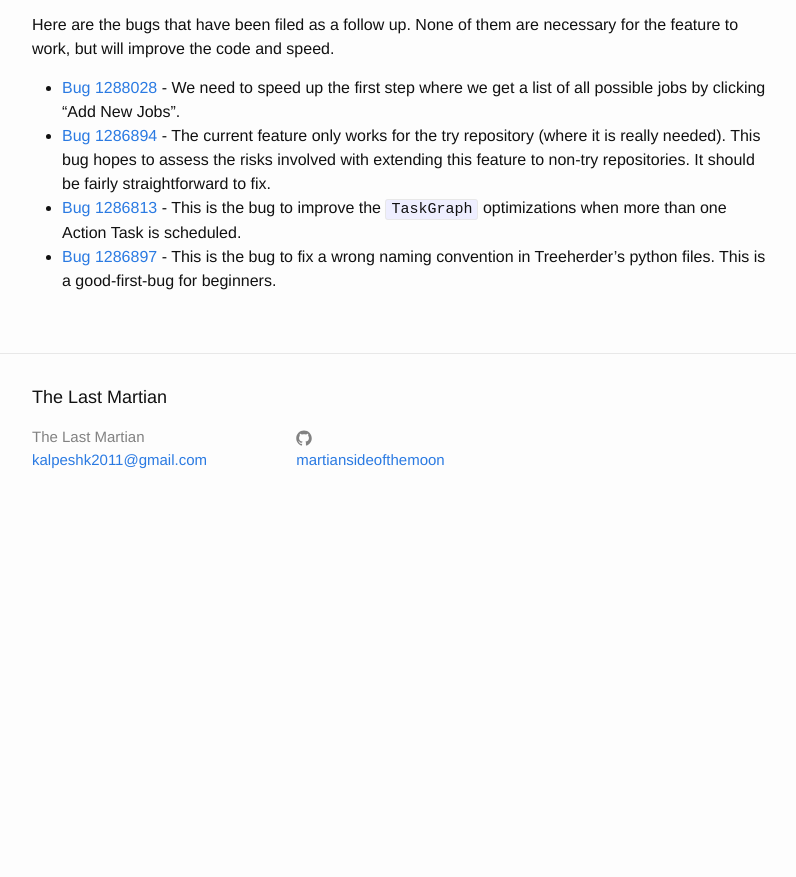
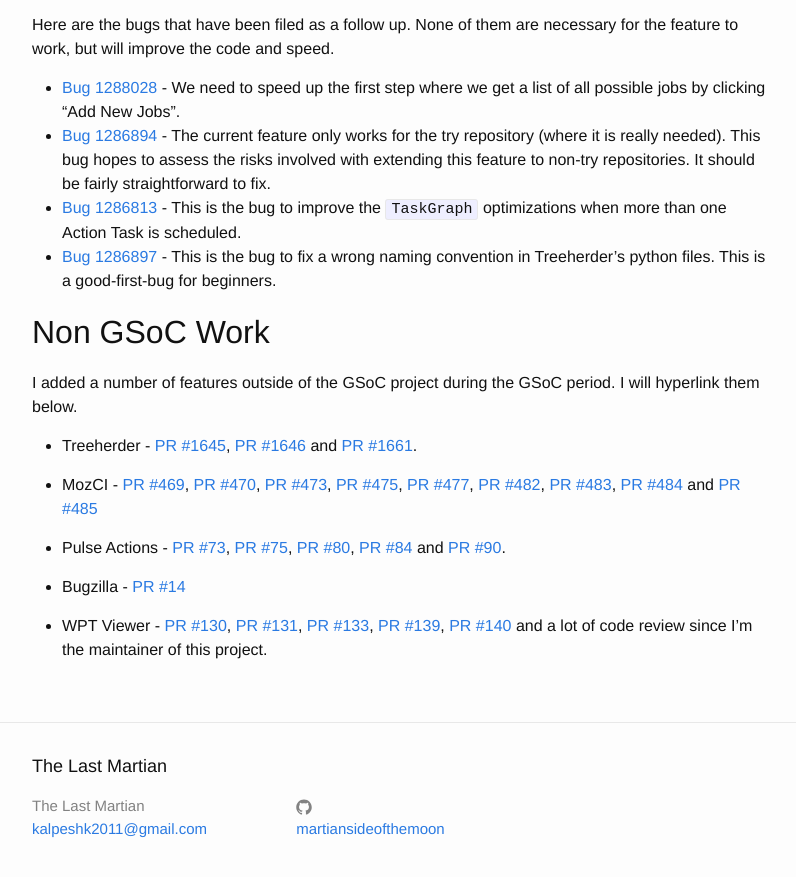
Before and after one commit to martiansideofthemoon/martiansideofthemoon.github.io, a Jekyll site: the page built from _posts/2016-07-19-gsoc-week-eleven-gsoc-review.markdown, in a window 1280 px wide and 900 px high, scrolled down 2234 px. Shown: the top 877 px of the window, without its empty margins (238-1034 px from the left). Built offline with Jekyll 4.4.1, drawn with Linux system fonts in a browser that asks for light colours; before the commit the page ends 2765 px from its top, so only the background shows below that.

Commit message:
Adding non GSoC work

```diff
--- a/_posts/2016-07-19-gsoc-week-eleven-gsoc-review.markdown
+++ b/_posts/2016-07-19-gsoc-week-eleven-gsoc-review.markdown
@@ -77,3 +77,17 @@ Here are the bugs that have been filed as a follow up. None of them are necessar
 * [Bug 1286894](https://bugzilla.mozilla.org/show_bug.cgi?id=1286894) - The current feature only works for the try repository (where it is really needed). This bug hopes to assess the risks involved with extending this feature to non-try repositories. It should be fairly straightforward to fix.
 * [Bug 1286813](https://bugzilla.mozilla.org/show_bug.cgi?id=1286813) - This is the bug to improve the `TaskGraph` optimizations when more than one Action Task is scheduled.
 * [Bug 1286897](https://bugzilla.mozilla.org/show_bug.cgi?id=1286897) - This is the bug to fix a wrong naming convention in Treeherder's python files. This is a good-first-bug for beginners.
+
+## Non GSoC Work
+
+I added a number of features outside of the GSoC project during the GSoC period. I will hyperlink them below.
+
+* Treeherder - [PR #1645](https://github.com/mozilla/treeherder/pull/1645), [PR #1646](https://github.com/mozilla/treeherder/pull/1646) and [PR #1661](https://github.com/mozilla/treeherder/pull/1661).
+
+* MozCI - [PR #469](https://github.com/mozilla/mozilla_ci_tools/pull/469), [PR #470](https://github.com/mozilla/mozilla_ci_tools/pull/470), [PR #473](https://github.com/mozilla/mozilla_ci_tools/pull/473), [PR #475](https://github.com/mozilla/mozilla_ci_tools/pull/475), [PR #477](https://github.com/mozilla/mozilla_ci_tools/pull/477), [PR #482](https://github.com/mozilla/mozilla_ci_tools/pull/482), [PR #483](https://github.com/mozilla/mozilla_ci_tools/pull/483), [PR #484](https://github.com/mozilla/mozilla_ci_tools/pull/484) and [PR #485](https://github.com/mozilla/mozilla_ci_tools/pull/485)
+
+* Pulse Actions - [PR #73](https://github.com/mozilla/pulse_actions/pull/73), [PR #75](https://github.com/mozilla/pulse_actions/pull/75), [PR #80](https://github.com/mozilla/pulse_actions/pull/80), [PR #84](https://github.com/mozilla/pulse_actions/pull/84) and [PR #90](https://github.com/mozilla/pulse_actions/pull/90).
+
+* Bugzilla - [PR #14](https://github.com/mozilla-bteam/bmo/pull/14)
+
+* WPT Viewer - [PR #130](https://github.com/mozilla/wptview/pull/130), [PR #131](https://github.com/mozilla/wptview/pull/131), [PR #133](https://github.com/mozilla/wptview/pull/133), [PR #139](https://github.com/mozilla/wptview/pull/139), [PR #140](https://github.com/mozilla/wptview/pull/140) and a lot of code review since I'm the maintainer of this project.
```
